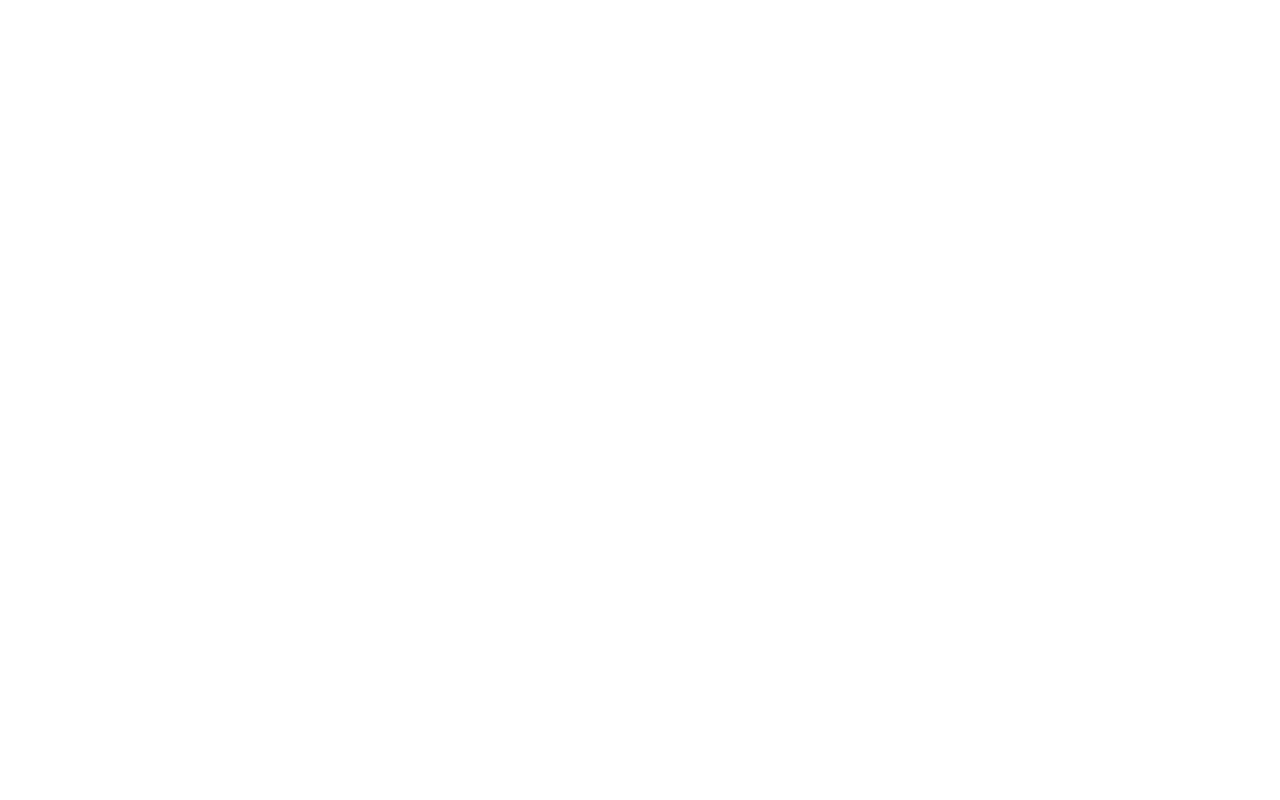
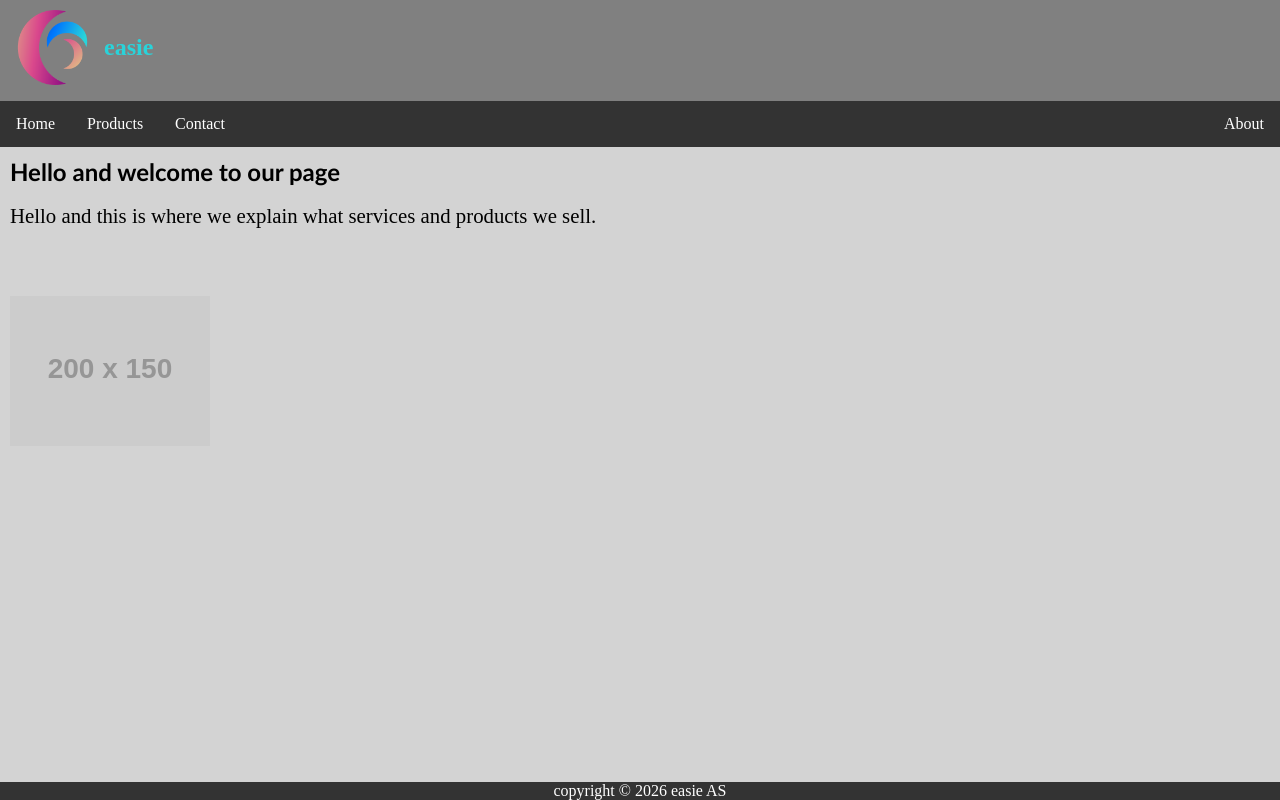
Before and after one commit to ernstkodehode/Assignments, a plain HTML site: page HTML & CSS oppgave 1/index.html in a window 1280 px wide. Drawn offline with Linux system fonts and the light colour scheme; placeholder pictures from the web are drawn by us; a web font is replaced by a local one.

Commit message:
added nav bar and more to the structure

```diff
--- a/HTML & CSS oppgave 1/index.html
+++ b/HTML & CSS oppgave 1/index.html
@@ -1,13 +1,62 @@
-<!DOCTYPE html>
+<!doctype html>
 <html lang="en">
-<head>
-    <meta charset="UTF-8">
-    <meta name="viewport" content="width=device-width, initial-scale=1.0">
+  <head>
+    <meta charset="UTF-8" />
+    <meta name="viewport" content="width=device-width, initial-scale=1.0" />
+    <link
+      rel="shortcut icon"
+      href="/HTML & CSS oppgave 1/images/logo.png"
+      type="image/x-icon"
+    />
+    <link rel="stylesheet" href="style.css" />
+    <!-- font -->
+    <link rel="preconnect" href="https://fonts.googleapis.com" />
+    <link rel="preconnect" href="https://fonts.gstatic.com" crossorigin />
+    <link
+      href="https://fonts.googleapis.com/css2?family=Basic&family=JetBrains+Mono:ital,wght@0,100..800;1,100..800&display=swap"
+      rel="stylesheet"
+    />
     <title>easie</title>
-</head>
-<body>
-    <header></header>
-    <main></main>
-    <footer></footer>
-</body>
+  </head>
+  <body>
+    <header>
+      <div>
+        <a class="logolink" href="#home">
+          <img
+            id="logo"
+            src="/HTML & CSS oppgave 1/images/logo.png"
+            alt="Logo"
+          />
+        </a>
+        <h2 id="logotext">easie</h2>
+      </div>
+      <nav>
+        <ul>
+          <li><a href="#home">Home</a></li>
+          <li><a href="#products">Products</a></li>
+          <li><a href="#contact">Contact</a></li>
+          <li id="about"><a href="#about">About</a></li>
+        </ul>
+      </nav>
+    </header>
+    <main>
+      <section>
+        <h1>Hello and welcome to our page</h1>
+        <br />
+        <p>
+          Hello and this is where we explain what services and products we sell.
+        </p>
+        <br />
+        <img
+          src="https://placehold.co/200x150/000000/FFF"
+          alt="placeholder image"
+        />
+      </section>
+    </main>
+    <footer>
+      <div class="footer">
+        <p>copyright © 2026 easie AS</p>
+      </div>
+    </footer>
+  </body>
 </html>
--- /dev/null
+++ b/HTML & CSS oppgave 1/style.css
@@ -0,0 +1,107 @@
+* {
+  margin: 0;
+  padding: 0;
+  box-sizing: border-box;
+}
+
+body {
+  background-color: lightgray;
+  font-family: basic;
+}
+
+header {
+  background-color: grey;
+  color: #29d3da;
+}
+
+main {
+  margin: 10px;
+}
+
+main p {
+  font-size: 1.3rem;
+  margin-bottom: 50px;
+}
+
+/* nav bar */
+/* nav {
+} */
+
+ul {
+  list-style-type: none;
+  overflow: hidden;
+  background-color: #333333;
+  position: sticky;
+  top: 0;
+}
+
+ul li {
+  float: left;
+}
+
+ul li a {
+  display: block;
+  color: white;
+  text-align: center;
+  padding: 14px 16px;
+  text-decoration: none;
+}
+
+ul li a.hover {
+  background-color: #111111;
+}
+
+ul li a:hover:not(.active) {
+  background-color: #111111;
+}
+
+ul li a.active {
+  background-color: #4caf50;
+}
+
+#about {
+  float: right;
+}
+
+/* font */
+.basic-regular {
+  font-family: "Basic", sans-serif;
+  font-weight: 400;
+  font-style: normal;
+}
+
+#logo {
+  height: 75px;
+  position: relative;
+  top: 10px;
+  margin-left: 15px;
+}
+
+#logotext {
+  font-family: Basic;
+  display: inline-block;
+  margin-bottom: 20px;
+  position: relative;
+  top: -20px;
+  left: 10px;
+}
+
+h1 {
+  font-family:
+    "Trebuchet MS", "Lucida Sans Unicode", "Lucida Grande", "Lucida Sans",
+    Arial, sans-serif;
+}
+
+.logolink {
+  text-decoration: none;
+}
+
+.footer {
+  position: fixed;
+  left: 0;
+  bottom: 0;
+  width: 100%;
+  background-color: #333333;
+  color: white;
+  text-align: center;
+}
```
Also changed, not shown: HTML & CSS oppgave 1/images/logo.png (added), HTML & CSS oppgave 1/styling.css (deleted).
